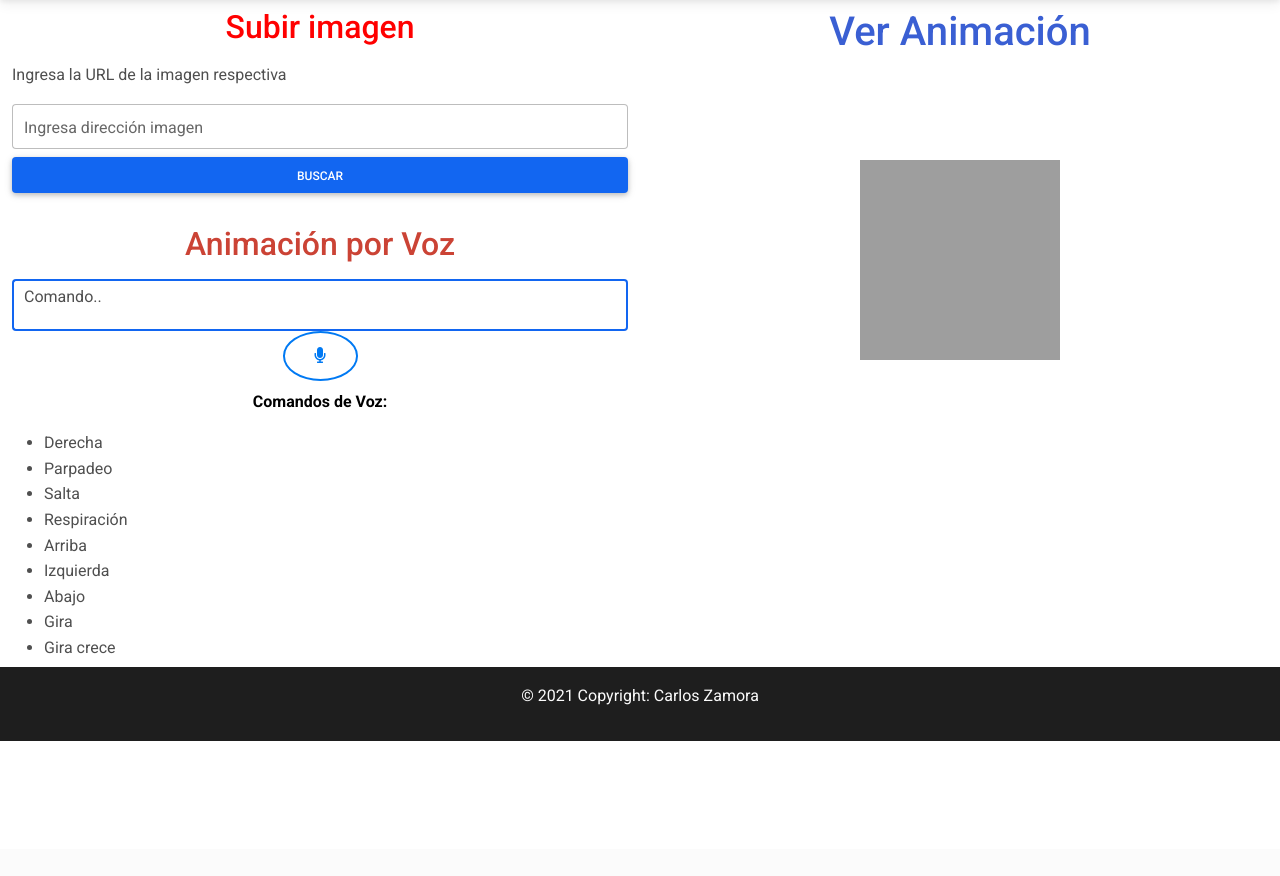
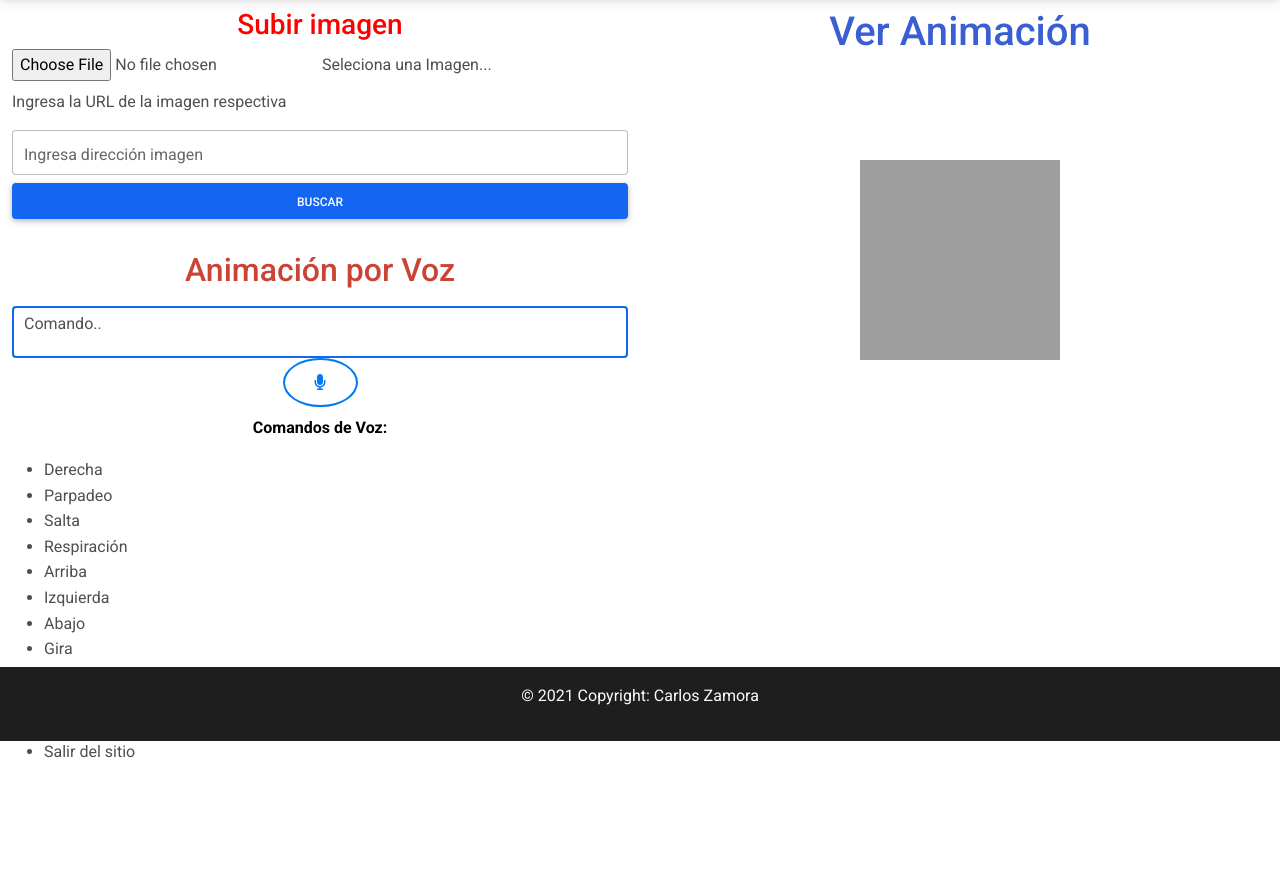
Before and after one commit to CarZamora99/Voz_Animacion, a PHP site: page /home.php in a window 1280 px wide. Shown: the part 59-935 px from the top of the page. Before the commit the page ends 800 px from the top, so only its background shows below. Run offline with PHP 8.4, Linux system fonts and the light colour scheme; some libraries are stand-ins or nearby versions; grey boxes are pictures that could not be loaded.

Commit message:
Agregar_local

```diff
--- a/home.php
+++ b/home.php
@@ -55,7 +55,13 @@
 					<div class="row">
 						<div class="col-md-12">
             <div class="p-1"></div>
-            <h2 style="color: #FF0000;" align="center">Subir imagen</h2>
+            <h3 style="color: #FF0000;" align="center">Subir imagen</h3>
+        <div class="input-group">
+        <div class="custom-file">
+        <input type="file" class="custom-file-input" id="file" aria-describedby="inputGroupFileAddon01" onchange="mostrar()">
+        <label class="custom-file-label" for="inputGroupFile01">Seleciona una Imagen...</label>
+        </div>
+        </div>
             <div class="p-1"></div>
             <p>Ingresa la URL de la imagen respectiva</p>
                 <form action="home.php" method="post">
@@ -106,7 +112,7 @@
           <h1 style="color: #3A5FD3;" align="center">Ver Animación</h1>
           <div class="p-5"></div>
         <div class="ball d-flex justify-content-center">
-        <img width="200px" height="200px" src="<?php
+        <img id="imagen" width="200px" height="200px" src="<?php
         if(empty($_POST['URL'])){
           echo 'https://agroworldspain.com/img/noimage.png';
         }
--- a/script.js
+++ b/script.js
@@ -1,3 +1,17 @@
+function mostrar() {
+  var archivo = document.getElementById("file").files[0];
+  var reader = new FileReader();
+  if (file) {
+      reader.readAsDataURL(archivo);
+      reader.onloadend = function () {
+          document.getElementById("imagen").src = reader.result;
+          const imagen = document.getElementById("imagen");
+
+      }
+  }
+
+}
+
 const searchForm = document.querySelector("#search-form");
 const searchFormInput = searchForm.querySelector("input"); // <=> document.querySelector("#search-form input");
 const info = document.querySelector(".info");
```
